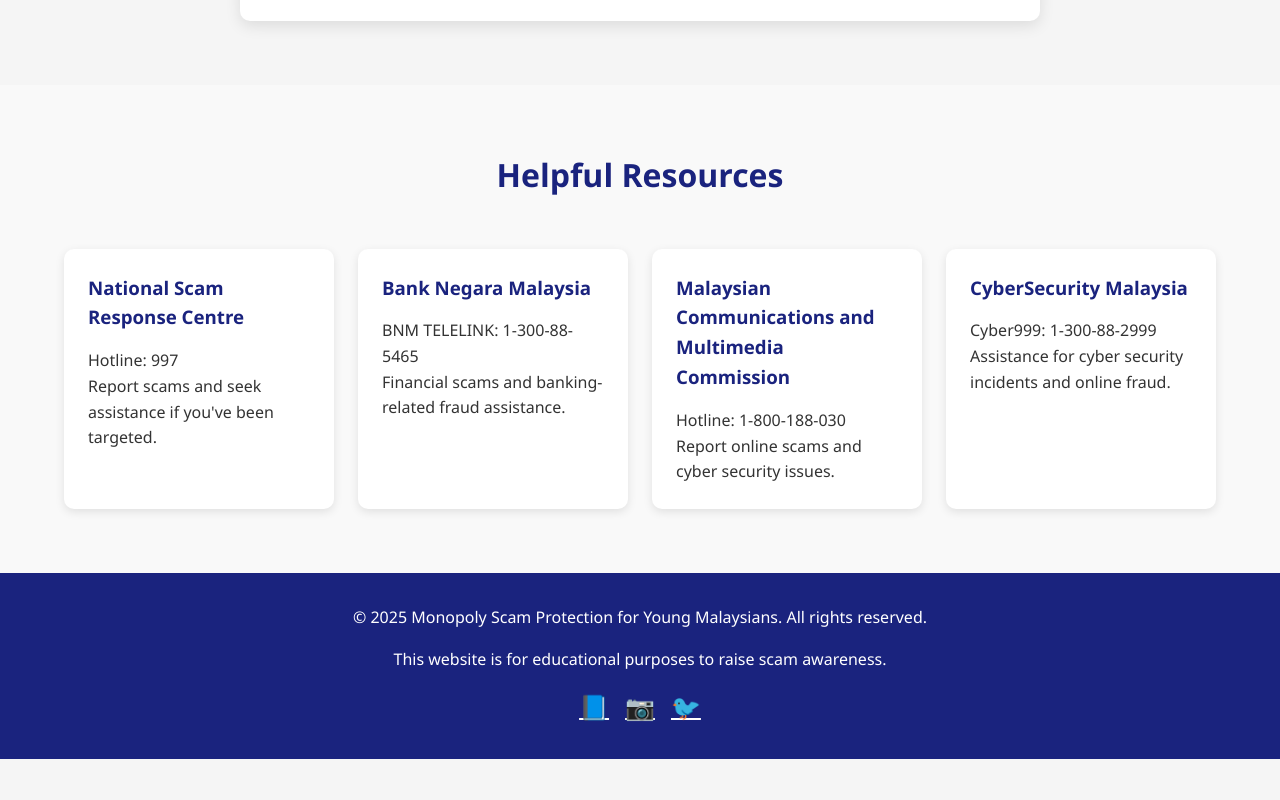
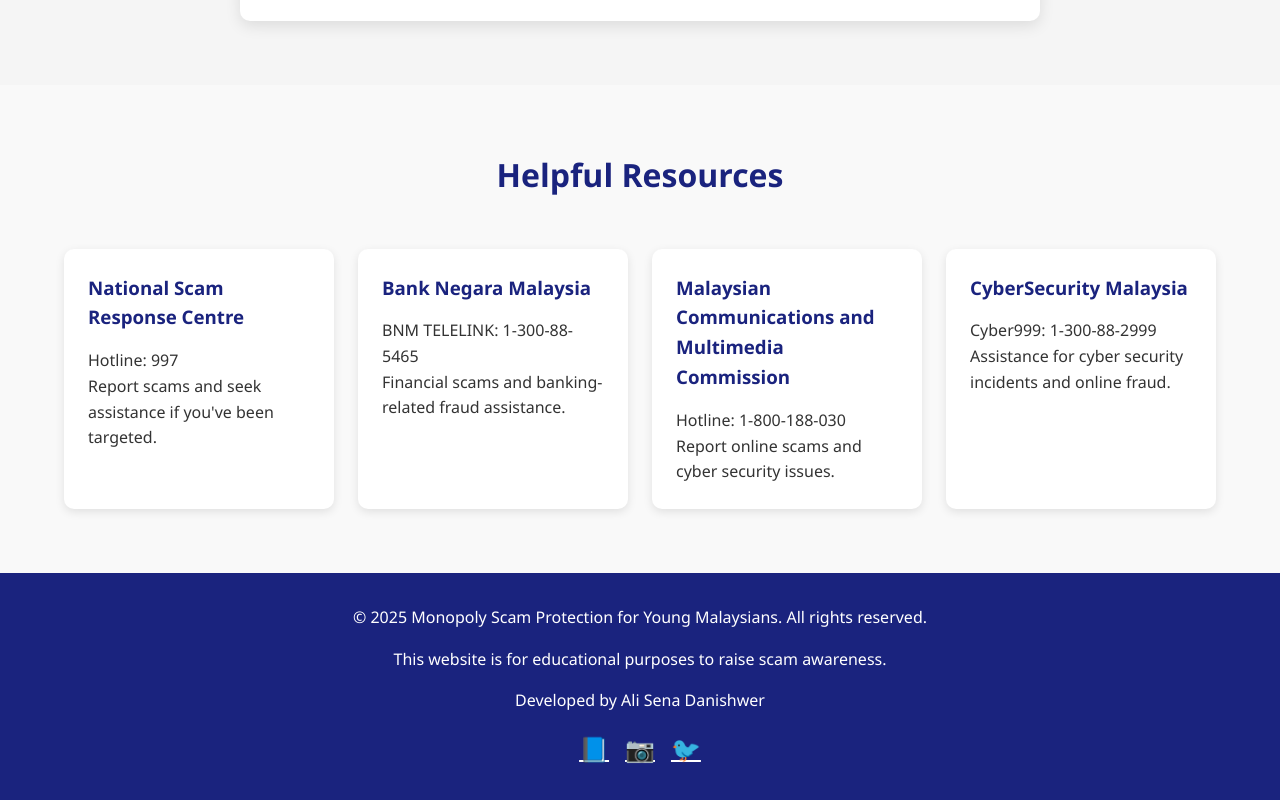
Before and after one commit to alisena-danishwer/Poly-Scam-Website, a plain HTML site: page index.html in a window 1280 px wide. Shown: the part 3691-4491 px from the top of the page. Before the commit the page ends 4450 px from the top, so only its background shows below. Drawn offline with Linux system fonts and the light colour scheme.

Commit message:
added design to the footer of the  static website for Poly Scam

```diff
--- a/index.html
+++ b/index.html
@@ -532,6 +532,7 @@
             <div class="footer-content">
                 <p>&copy; 2025 Monopoly Scam Protection for Young Malaysians. All rights reserved.</p>
                 <p>This website is for educational purposes to raise scam awareness.</p>
+                <p>Developed by Ali Sena Danishwer</p>
                 <div class="social-links">
                     <a href="#">📘</a>
                     <a href="#">📷</a>
```
